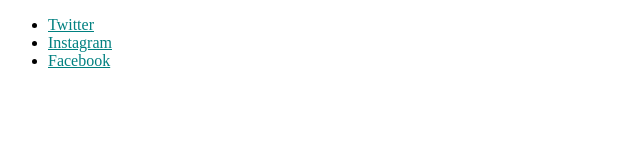
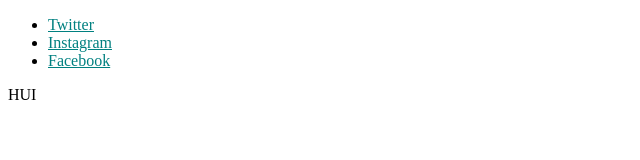
Before and after one commit to Artem-Chop/dz1-2, a plain HTML site: page index2.html in a window 1280 px wide. Shown: the full height of the page, 0-640 px from the left. Drawn offline with Linux system fonts and the light colour scheme.

Commit message:
napisal hui

```diff
--- a/index2.html
+++ b/index2.html
@@ -13,5 +13,7 @@
         <li><a class="link" href="https://www.instagram.com">Instagram</a></li>
         <li><a class="link" href="https://www.facebook.com">Facebook</a></li>
     </ul>
+    <main>HUI</main>
+
 </body>
 </html>
```
